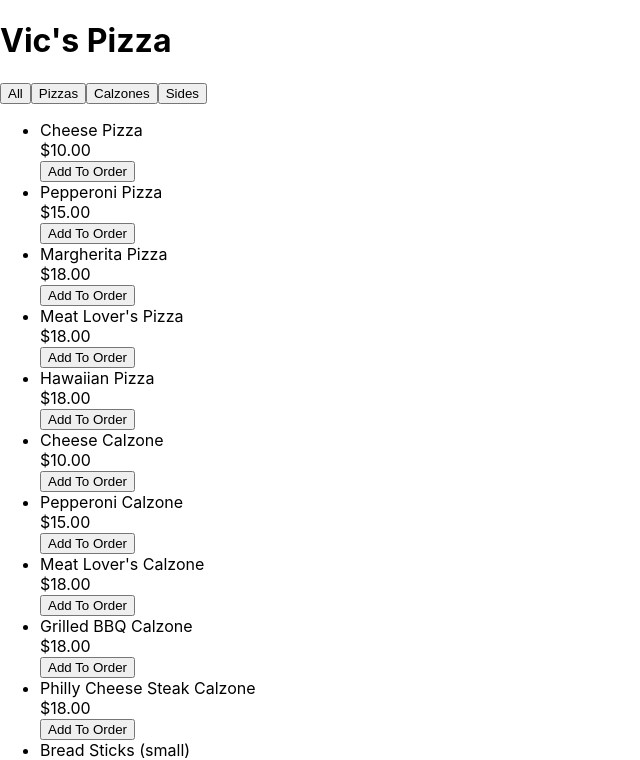
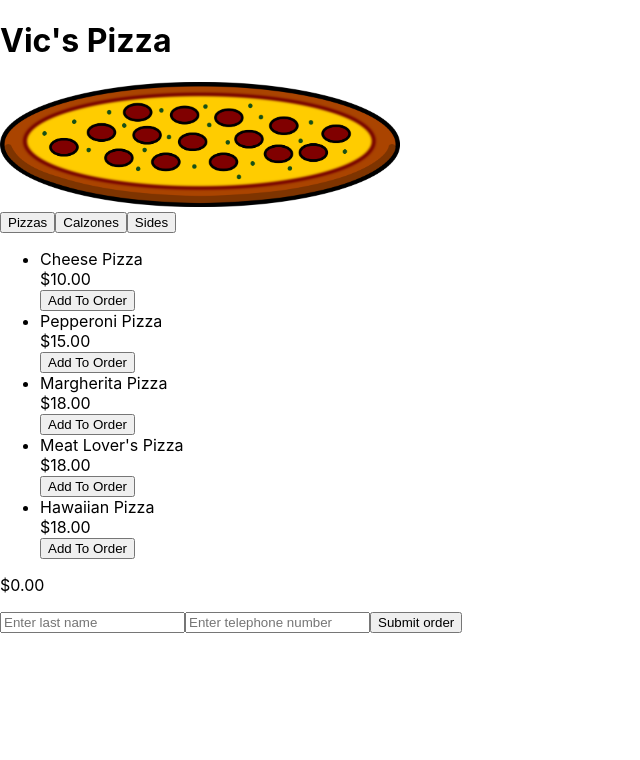
Before and after one commit to ABrower-Lingsch/react-restaurant-app, a React (Create React App) app: page / in a window 1280 px wide. Shown: the top 760 px of the page, without its empty margins (0-640 px from the left). Built offline with nearby package versions, Linux system fonts and the light colour scheme.

Commit message:
refactors component tree

```diff
--- a/src/components/App/App.css
+++ b/src/components/App/App.css
@@ -1,3 +1,3 @@
-.restaurantLogo {
-
+img {
+    width: 400px;
 }
--- a/src/components/App/App.js
+++ b/src/components/App/App.js
@@ -1,14 +1,17 @@
-import MenuList from "../MenuList";
+import MenuList from "../MenuList/MenuList";
 import "./App.css";
 import { useState } from "react";
-import Image from "../clipart11730.png"
+
 
 function App() {
+
+  const [order, setOrder] = useState([]);
 
   return (
     <div className="App">
       <div className="restaurantLogo">
         <h1>Vic's Pizza</h1>
+        <img src="clipart11730.png" />
       </div>
       <MenuList />
     </div>
--- a/src/components/MenuItem.js
+++ /dev/null
@@ -1,36 +0,0 @@
-import { useState } from "react";
-
-const FILTER_OPTIONS = {
-    all: (items) => items,
-    pizzas: (items) => items.pizza,
-    calzones: (items) => items.calzone,
-    sides: (items) => items.side
-}
-
-function MenuItem({items, handleClick}) {
-
-    const [filter, setFilter] = useState('all');
-
-    const listItems = items.filter(FILTER_OPTIONS[filter]).map(({name, price, id}) => (
-        <li key={id}>
-            <div>{name}</div>
-            <div>${price}.00</div>
-            <button type='button' onClick={() => handleClick(items[id - 1])}>Add To Order</button>
-        </li>
-    ));
-
-
-  return (
-    <>
-        <button type="button" onClick={() => setFilter('all')}>All</button>
-        <button type="button" onClick={() => setFilter('pizzas')}>Pizzas</button>
-        <button type="button" onClick={() => setFilter('calzones')}>Calzones</button>
-        <button type="button" onClick={() => setFilter('sides')}>Sides</button>
-        <ul>
-            {listItems}
-        </ul>
-    </>
-  )
-};
-
-export default MenuItem;
--- a/src/components/MenuList.js
+++ /dev/null
@@ -1,62 +0,0 @@
-import MenuItem from "./MenuItem";
-import {useState} from 'react';
-import Order from "./Order";
-import { nanoid } from 'nanoid'
-
-const MENU_ITEMS = [
-    {name: "Cheese Pizza", price: 10, pizza: true, id: 1},
-    {name: "Pepperoni Pizza", price: 15, pizza: true, id: 2},
-    {name: "Margherita Pizza", price: 18, pizza: true, id: 3},
-    {name: "Meat Lover's Pizza", price: 18, pizza: true, id: 4},
-    {name: "Hawaiian Pizza", price: 18, pizza: true, id: 5},
-    {name: "Cheese Calzone", price: 10, calzone: true, id: 6},
-    {name: "Pepperoni Calzone", price: 15, calzone: true, id: 7},
-    {name: "Meat Lover's Calzone", price: 18, calzone: true, id: 8},
-    {name: "Grilled BBQ Calzone", price: 18, calzone: true, id: 9},
-    {name: "Philly Cheese Steak Calzone", price: 18, calzone: true, id: 10},
-    {name: "Bread Sticks (small)", price: 5, side: true, id: 11},
-    {name: "Bread Sticks (large)", price: 8, side: true, id: 12},
-    {name: "Garlic Bread", price: 5, side: true, id: 13},
-    {name: "Ceaser Salad", price: 5, side: true, id: 14},
-    {name: "House Salad", price: 5, side: true, id: 15},
-  ];
-
-const orderItems = [];
-
-let totalPrice = 0;
-
-function MenuList() {
-
-    const [items, setItems] = useState(MENU_ITEMS);
-
-    const [order, setOrder] = useState(orderItems);
-
-    const addOrderItem = (newItem) => {
-        totalPrice += newItem.price;
-        console.log(totalPrice);
-        setOrder([...order, newItem]);
-    }
-
-    const handleClick = (userId) => {
-
-        const newOrderItem = {
-            id: nanoid(),
-            name: userId.name,
-            price: userId.price,
-        }
-
-
-        addOrderItem(newOrderItem);
-
-    };
-
-
-  return (
-    <>
-      <MenuItem items={items} handleClick={handleClick}/>
-      <Order order={order} items={items} totalPrice={totalPrice} />
-    </>
-  );
-}
-
-export default MenuList;
--- /dev/null
+++ b/src/components/MenuList/MenuItem.js
@@ -0,0 +1,15 @@
+import { useState } from "react";
+
+function MenuItem({ name, price, addToOrder }) {
+  return (
+    <li>
+      <div>{name}</div>
+      <div>${price}.00</div>
+      <button type="button" onClick={() => addToOrder({ name, price })}>
+        Add To Order
+      </button>
+    </li>
+  );
+}
+
+export default MenuItem;
--- /dev/null
+++ b/src/components/MenuList/MenuList.js
@@ -0,0 +1,91 @@
+import MenuItem from "./MenuItem";
+import Order from "../Order/Order";
+import { useEffect, useState } from "react";
+import { nanoid } from "nanoid";
+
+const MENU_ITEMS = [
+  { name: "Cheese Pizza", price: 10, type: "pizza", id: 1 },
+  { name: "Pepperoni Pizza", price: 15, type: "pizza", id: 2 },
+  { name: "Margherita Pizza", price: 18, type: "pizza", id: 3 },
+  { name: "Meat Lover's Pizza", price: 18, type: "pizza", id: 4 },
+  { name: "Hawaiian Pizza", price: 18, type: "pizza", id: 5 },
+  { name: "Cheese Calzone", price: 10, type: "calzone", id: 6 },
+  { name: "Pepperoni Calzone", price: 15, type: "calzone", id: 7 },
+  { name: "Meat Lover's Calzone", price: 18, type: "calzone", id: 8 },
+  { name: "Grilled BBQ Calzone", price: 18, type: "calzone", id: 9 },
+  { name: "Philly Cheese Steak Calzone", price: 18, type: "calzone", id: 10 },
+  { name: "Bread Sticks (small)", price: 5, type: "side", id: 11 },
+  { name: "Bread Sticks (large)", price: 8, type: "side", id: 12 },
+  { name: "Garlic Bread", price: 5, type: "side", id: 13 },
+  { name: "Ceaser Salad", price: 5, type: "side", id: 14 },
+  { name: "House Salad", price: 5, type: "side", id: 15 },
+];
+
+function MenuList() {
+  const [menuItems, setMenuItems] = useState(MENU_ITEMS);
+  const [filter, setFilter] = useState("pizza");
+  const [order, setOrder] = useState([]);
+
+  const submitOrder = ({ name, telephone }) => {
+    const newOrder = {
+      name,
+      telephone,
+      items: order,
+    };
+
+    const submittedOrders =
+      JSON.parse(localStorage.getItem("submittedOrders")) || [];
+
+    submittedOrders.push(newOrder);
+    localStorage.setItem("submittedOrders", JSON.stringify(submittedOrders));
+    setOrder([]);
+  };
+
+  const addToOrder = ({ name, price }) => {
+    const index = order.findIndex((item) => item.name === name); // -1 if index (item) is not found
+    const updatedOrder = [...order];
+
+    if (index === -1) {
+      updatedOrder.push({ name, price, qty: 1 });
+    } else {
+      updatedOrder[index].qty += 1;
+    }
+
+    setOrder([...updatedOrder]);
+  };
+
+  const removeFromOrder = (name) => {
+    const index = order.findIndex((item) => item.name === name);
+    const updatedOrder = [...order];
+    updatedOrder.splice(index, 1);
+    setOrder([...updatedOrder]);
+  };
+
+  const menu = menuItems
+    .filter((menuItem) => menuItem.type === filter)
+    .map((menuItem) => (
+      <MenuItem key={menuItem.id} {...menuItem} addToOrder={addToOrder} />
+    ));
+
+  return (
+    <>
+      <button type="button" onClick={() => setFilter("pizza")}>
+        Pizzas
+      </button>
+      <button type="button" onClick={() => setFilter("calzone")}>
+        Calzones
+      </button>
+      <button type="button" onClick={() => setFilter("side")}>
+        Sides
+      </button>
+      <ul>{menu}</ul>
+      <Order
+        order={order}
+        removeFromOrder={removeFromOrder}
+        submitOrder={submitOrder}
+      />
+    </>
+  );
+}
+
+export default MenuList;
--- a/src/components/Order.js
+++ /dev/null
@@ -1,22 +0,0 @@
-
-
-function Order({order, id, totalPrice}) {
-
-    const orderList = order.map(({id, name, price}) => (
-        <li key={id}>
-            <div>{name}</div>
-            <div>{price}</div>
-        </li>
-    ));
-
-  return (
-    <>
-        <ul>
-            {orderList}
-        </ul>
-        <div>${totalPrice}.00</div>
-    </>
-  )
-}
-
-export default Order;
--- /dev/null
+++ b/src/components/Order/Order.js
@@ -0,0 +1,35 @@
+import { useState } from "react";
+
+function Order({ order, removeFromOrder, submitOrder }) {
+  const [name, setName] = useState("Adam");
+  const [telephone, setTelephone] = useState("555-555-5555");
+
+  const orderList = order.map(({ name, price, qty }) => (
+    <li key={name}>
+      <div>{name}</div>
+      <div>{qty}</div>
+      <div>${(price * qty).toFixed(2)}</div>
+      <button type="button" onClick={() => removeFromOrder(name)}>
+        Remove from order
+      </button>
+    </li>
+  ));
+
+  const subTotal = order
+    .map((item) => item.price * item.qty)
+    .reduce((acc, i) => acc + i, 0);
+
+  return (
+    <>
+      <ul>{orderList}</ul>
+      <p>${subTotal.toFixed(2)}</p>
+      <input type="text" placeholder="Enter last name" />
+      <input type="tel" placeholder="Enter telephone number" />
+      <button type="button" onClick={() => submitOrder({ name, telephone })}>
+        Submit order
+      </button>
+    </>
+  );
+}
+
+export default Order;
```
Also changed, not shown: public/clipart11730.png (renamed from src/components/clipart11730.png), public/pizzalogo2.jpeg (renamed from src/components/pizzalogo2.jpeg).
